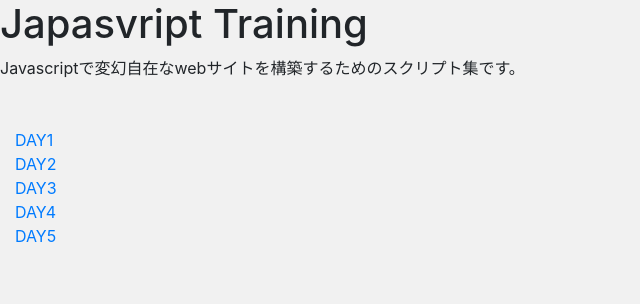
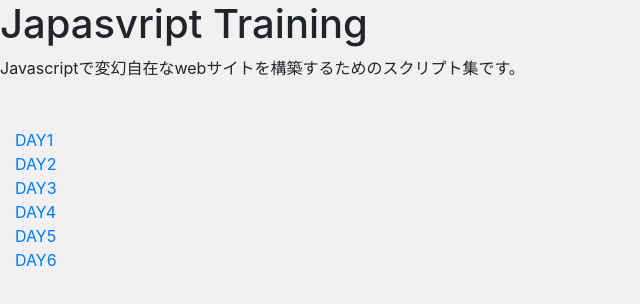
Before and after one commit to viaino/everchangingproject, a plain HTML site: page index.html in a window 1280 px wide. Shown: the full height of the page, 0-640 px from the left. Drawn offline with nearby package versions, Linux system fonts and the light colour scheme; files that its build step writes are made by us from their sources.

Commit message:
edit index

```diff
--- a/index.html
+++ b/index.html
@@ -35,6 +35,9 @@
     <div class="col-6 col-md-3">
       <a href="miniapp/day5/index.html">DAY5</a>
     </div>
+    <div class="col-6 col-md-3">
+      <a href="miniapp/day6/index.html">DAY6</a>
+    </div>
   </div>
 
   <!-- Optional JavaScript -->
```
